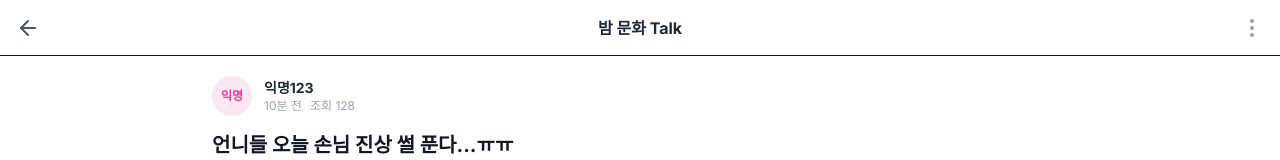
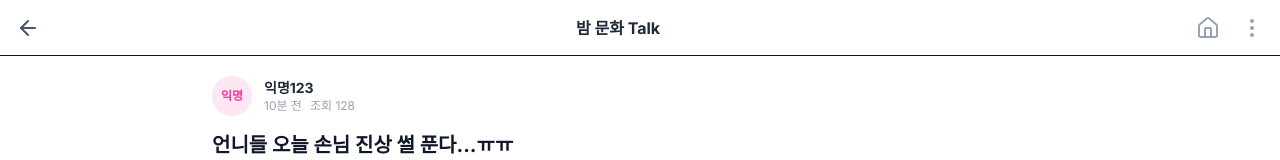
Before and after one commit to bizsetter7/coco-universe, a Next.js app: page /community/1 in a window 1280 px wide. Shown: the top 160 px of the page. Built offline with nearby package versions, Linux system fonts and the light colour scheme.

Commit message:
홈 버튼 생성

```diff
--- a/src/app/community/[id]/page.tsx
+++ b/src/app/community/[id]/page.tsx
@@ -7,7 +7,8 @@ import {
     Heart,
     MessageSquare,
     Share2,
-    Send
+    Send,
+    Home
 } from 'lucide-react';
 import { useRouter, useParams } from 'next/navigation';
 
@@ -74,9 +75,14 @@ export default function PostDetailPage() {
                     <ArrowLeft size={24} />
                 </button>
                 <h1 className="text-base font-bold text-gray-800 truncate max-w-[200px]">{post.category}</h1>
-                <button className="p-2 -mr-2 text-gray-400">
-                    <MoreVertical size={24} />
-                </button>
+                <div className="flex gap-1">
+                    <button onClick={() => router.push('/')} className="p-2 text-gray-400 hover:text-gray-600">
+                        <Home size={24} />
+                    </button>
+                    <button className="p-2 -mr-2 text-gray-400">
+                        <MoreVertical size={24} />
+                    </button>
+                </div>
             </header>
 
             {/* Content */}
--- a/src/app/community/page.tsx
+++ b/src/app/community/page.tsx
@@ -12,7 +12,8 @@ import {
     PenLine,
     ChevronRight,
     User,
-    Briefcase
+    Briefcase,
+    Home
 } from 'lucide-react';
 
 // --- Mock Data & Types ---
@@ -120,9 +121,14 @@ export default function CommunityPage() {
                         <MessageCircle className="fill-pink-500" size={24} />
                         그녀들의 수다
                     </h1>
-                    <button className="p-2 text-gray-400 hover:text-gray-600">
-                        <Search size={24} />
-                    </button>
+                    <div className="flex gap-2">
+                        <button onClick={() => router.push('/')} className="p-2 text-gray-400 hover:text-gray-600">
+                            <Home size={24} />
+                        </button>
+                        <button className="p-2 text-gray-400 hover:text-gray-600">
+                            <Search size={24} />
+                        </button>
+                    </div>
                 </div>
 
                 {/* Categories (Horizontal Scroll) */}
--- a/src/app/community/write/page.tsx
+++ b/src/app/community/write/page.tsx
@@ -5,7 +5,8 @@ import {
     ArrowLeft,
     Image as ImageIcon,
     X,
-    Check
+    Check,
+    Home
 } from 'lucide-react';
 import { useRouter } from 'next/navigation';
 
--- a/src/app/customer-center/page.tsx
+++ b/src/app/customer-center/page.tsx
@@ -8,7 +8,8 @@ import {
     PhoneCall,
     Mail,
     MessageSquare,
-    ArrowLeft
+    ArrowLeft,
+    Home
 } from 'lucide-react';
 import { useRouter } from 'next/navigation';
 
@@ -44,6 +45,9 @@ export default function CustomerCenterPage() {
                             고객센터
                         </h1>
                     </div>
+                    <button onClick={() => router.push('/')} className="text-gray-400 hover:text-gray-600">
+                        <Home size={24} />
+                    </button>
                 </div>
             </header>
 
```
